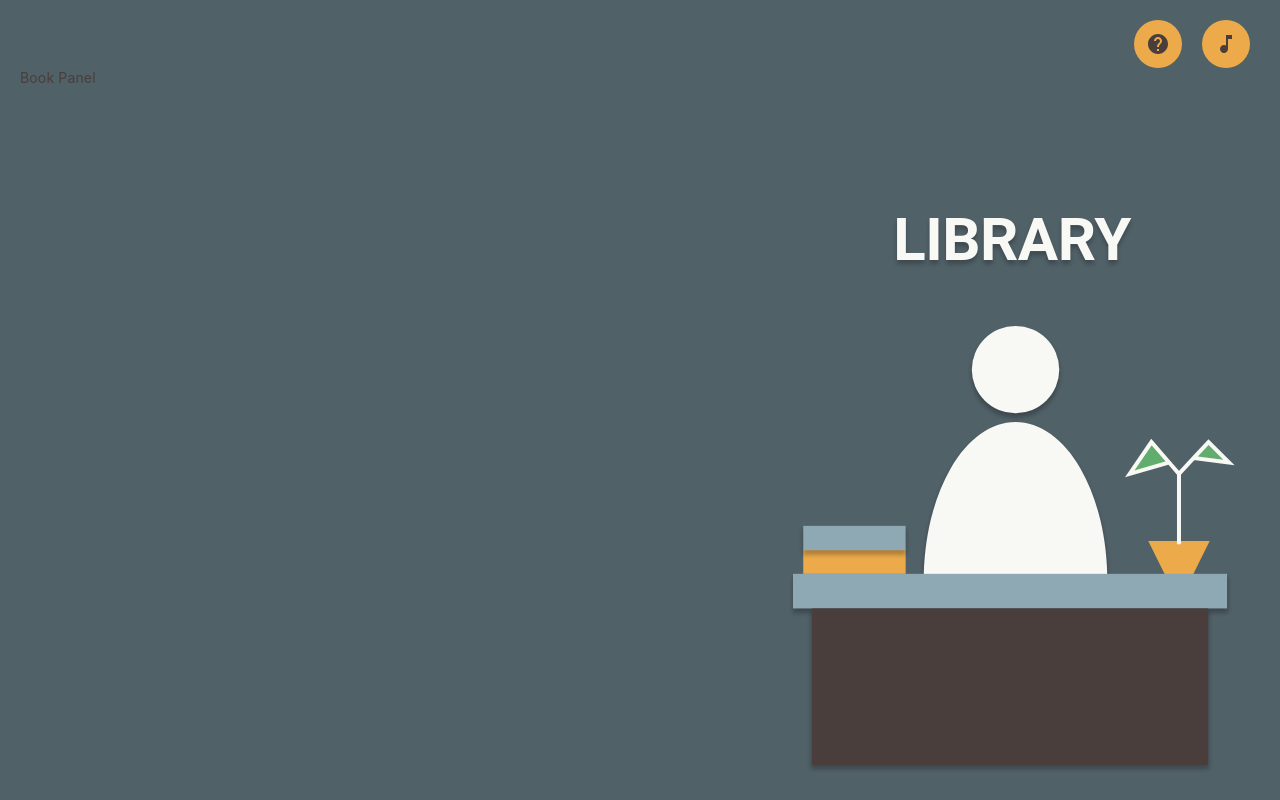
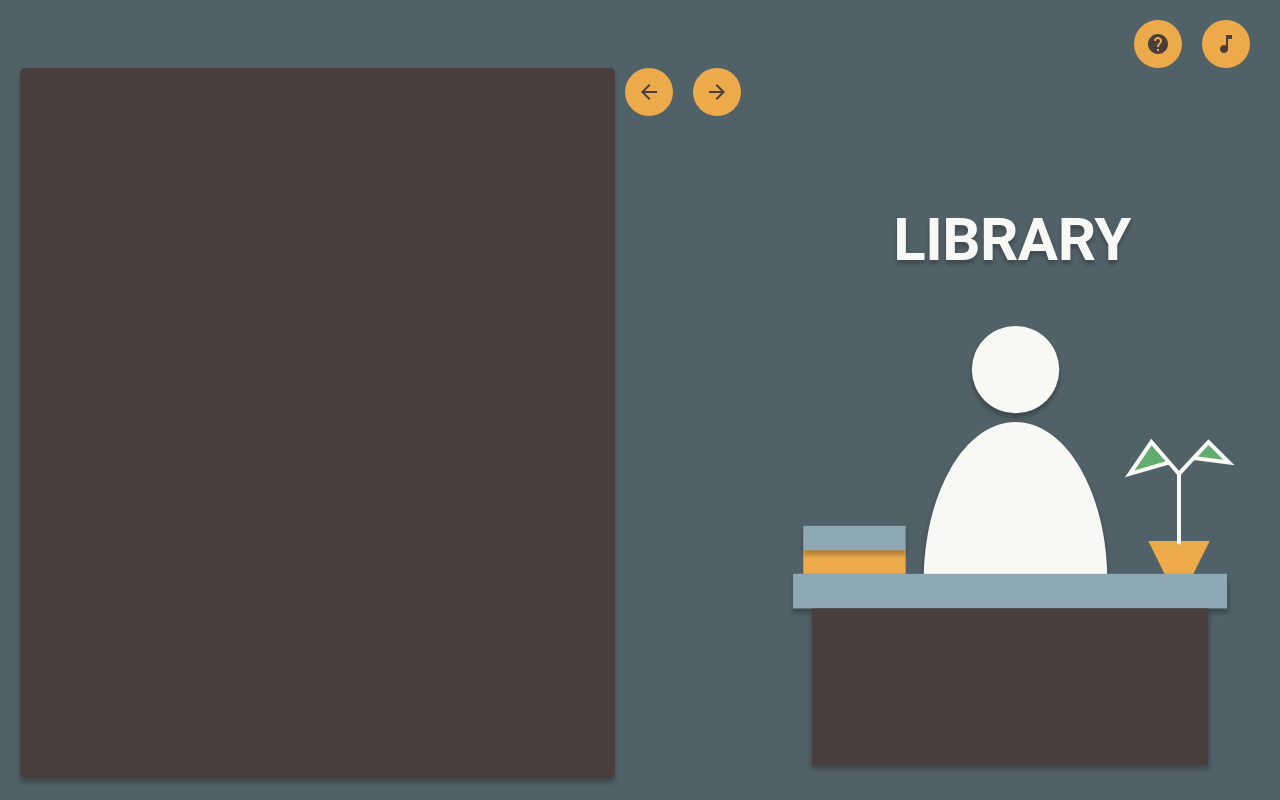
Before and after one commit to chrisrabe/library, a React (Create React App) app in the folder library-client/: page / in a window 1280 px wide. Built offline with nearby package versions, Linux system fonts and the light colour scheme.

Commit message:
added shelf and navigation buttons

```diff
--- /dev/null
+++ b/library-client/src/components/pages/Home/components/BookPanel/components/BookShelf/index.jsx
@@ -0,0 +1,15 @@
+import React from 'react';
+import styled from 'styled-components';
+import colors from 'utils/colors';
+
+const Container = styled.div`
+  width: 100%;
+  height: 100%;
+  background-color: ${colors.dark};
+  box-shadow: 0px 5px 4px rgba(0, 0, 0, 0.25);
+  border-radius: 5px;
+`;
+
+const BookShelf = () => <Container />;
+
+export default BookShelf;
--- a/library-client/src/components/pages/Home/components/BookPanel/index.jsx
+++ b/library-client/src/components/pages/Home/components/BookPanel/index.jsx
@@ -1,12 +1,45 @@
 import React from 'react';
 import styled from 'styled-components';
+import IconButton from 'components/common/IconButton';
+import { ArrowBack, ArrowForward } from '@material-ui/icons';
+import BookShelf from './components/BookShelf';
 
 const Container = styled.div`
   display: flex;
+  flex-direction: row;
   width: 60%;
   height: 100%;
 `;
 
-const BookPanel = () => <Container>Book Panel</Container>;
+const ShelfContainer = styled.div`
+  width: 80%;
+`;
+
+const NavContainer = styled.div`
+  width: 20%;
+`;
+
+const ButtonContainer = styled.div`
+  display: flex;
+  flex-direction: row;
+`;
+
+const BookPanel = () => (
+  <Container>
+    <ShelfContainer>
+      <BookShelf />
+    </ShelfContainer>
+    <NavContainer>
+      <ButtonContainer>
+        <IconButton>
+          <ArrowBack />
+        </IconButton>
+        <IconButton>
+          <ArrowForward />
+        </IconButton>
+      </ButtonContainer>
+    </NavContainer>
+  </Container>
+);
 
 export default BookPanel;
--- a/library-client/src/components/pages/Home/index.jsx
+++ b/library-client/src/components/pages/Home/index.jsx
@@ -1,18 +1,8 @@
 import React from 'react';
-import styled from 'styled-components';
 import Header from './components/Header';
 import BookPanel from './components/BookPanel';
 import LibrarianPanel from './components/LibrarianPanel';
-
-const Container = styled.div`
-  height: 100%;
-`;
-
-const Content = styled.div`
-  display: flex;
-  flex-direction: row;
-  height: calc(100% - 50px);
-`;
+import { Container, Content } from './styles';
 
 const Home = () => (
   <Container>
--- /dev/null
+++ b/library-client/src/components/pages/Home/styles.js
@@ -0,0 +1,11 @@
+import styled from 'styled-components';
+
+export const Container = styled.div`
+  height: 100%;
+`;
+
+export const Content = styled.div`
+  display: flex;
+  flex-direction: row;
+  height: calc(100% - 50px);
+`;
```
Also changed, not shown: 1 other file (tests, documents, lock files or other folders).
